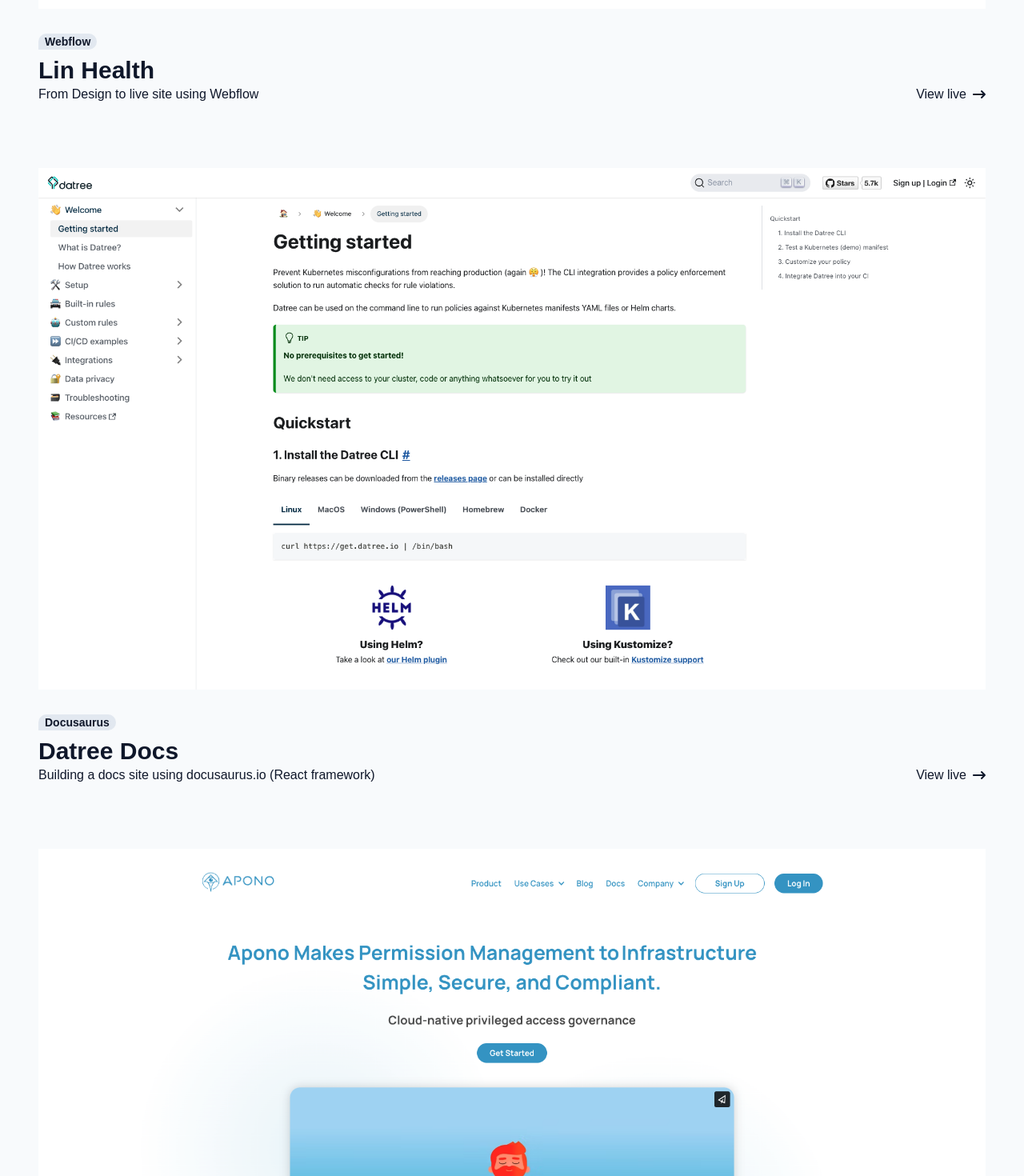
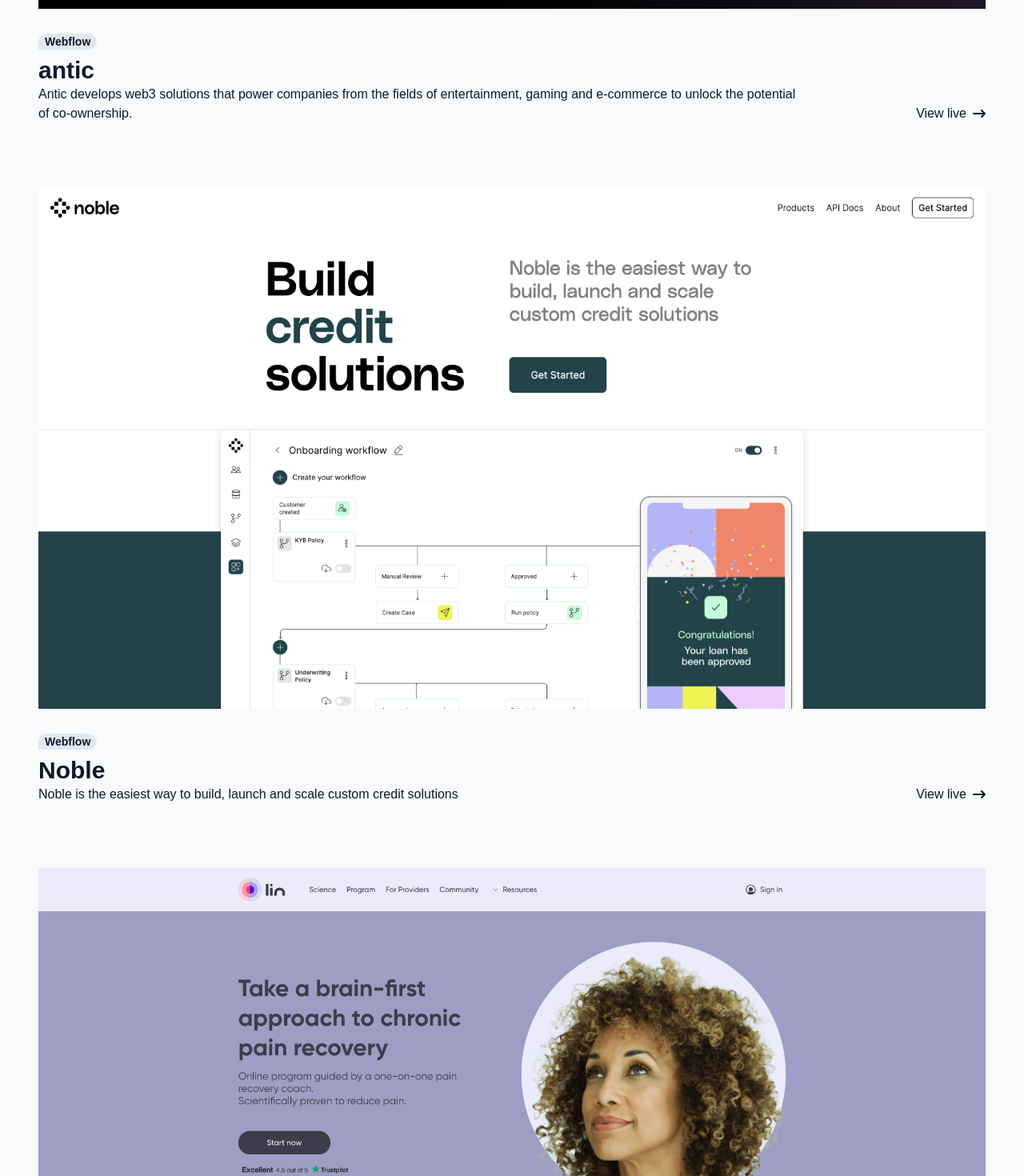
Before and after one commit to harelpanker/type-portfolio, a Next.js app: page /projects in a window 1280 px wide. Shown: the part 2300-3770 px from the top of the page at 80% size. Built offline with nearby package versions, Linux system fonts and the light colour scheme; a web font is replaced by a local one.

Commit message:
adding 2 projects

```diff
--- a/components/projects/ProjectsList.js
+++ b/components/projects/ProjectsList.js
@@ -4,28 +4,28 @@
 
 const ProjectsList = ({ projectsArray }) => {
   return (
-    <ul className='mt-10 lg:mt-28 flex flex-col gap-20'>
+    <ul className="mt-10 lg:mt-28 flex flex-col gap-20">
       {projectsArray.map((project) => (
         <li key={project.id}>
-          <Image src={project.src} alt={project.title} placeholder='blur' />
-          <div className='flex gap-4 mt-6 flex-col lg:flex-row justify-between items-start lg:items-end'>
-            <div className='flex flex-col items-start'>
-              <div className='font-semibold text-sm px-2 mb-2 rounded-full rounded-bl-none bg-slate-200'>
+          <Image src={project.src} alt={project.title} placeholder="blur" />
+          <div className="flex gap-4 mt-6 flex-col lg:flex-row justify-between items-start lg:items-end">
+            <div className="flex flex-col items-start lg:max-w-[80%]">
+              <div className="font-semibold text-sm px-2 mb-2 rounded-full rounded-bl-none bg-slate-200">
                 {project.tag}
               </div>
-              <h3 className='text-xl lg:text-3xl font-bold'>{project.title}</h3>
-              <p className='text-sm lg:text-base'>
+              <h3 className="text-xl lg:text-3xl font-bold">{project.title}</h3>
+              <p className="text-sm lg:text-base">
                 {project.short_description}
               </p>
             </div>
             <a
-              target='_blank'
-              rel='noopener noreferrer'
+              target="_blank"
+              rel="noopener noreferrer"
               href={project.href}
-              className='group text-slate-900 font-medium cursor-pointer flex items-center gap-2'>
+              className="group text-slate-900 whitespace-pre font-medium cursor-pointer flex items-center gap-2">
               <span>View live</span>
               <FontAwesomeIcon
-                className='group-hover:translate-x-2 transition duration-300 ease-in-out'
+                className="group-hover:translate-x-2 transition duration-300 ease-in-out"
                 icon={faArrowRightLong}
               />
             </a>
--- a/public/data/projects.js
+++ b/public/data/projects.js
@@ -3,7 +3,7 @@
 import imageLin from '/public/images/projects/lin.png';
 import imageDatreeDocs from '/public/images/projects/datree-docs.png';
 import imagePermit from '/public/images/projects/permit.png';
-import imageApono from '/public/images/projects/apono.png';
+// import imageApono from '/public/images/projects/apono.png';
 import imageDatree from '/public/images/projects/datree.png';
 import imageEverAfter from '/public/images/projects/everafter.png';
 import imageFarmacy from '/public/images/projects/farmacy.png';
@@ -18,6 +18,8 @@
 import imageValidify from '/public/images/projects/validify.png';
 import imageVoom from '/public/images/projects/voom.png';
 import imageYonivers from '/public/images/projects/yonivers.png';
+import imageNoble from '/public/images/projects/noble.png';
+import imageAntic from '/public/images/projects/antic.png';
 
 export const projectsData = [
   {
@@ -32,12 +34,34 @@
   },
   {
     id: uuid(),
+    src: imageAntic,
+    title: 'antic',
+    tag: 'Webflow',
+    short_description:
+      'Antic develops web3 solutions that power companies from the fields of entertainment, gaming and e-commerce to unlock the potential of co-ownership.',
+    href: 'https://www.antic.xyz/',
+    isFeatured: true,
+    type: 'webflow',
+  },
+  {
+    id: uuid(),
+    src: imageNoble,
+    title: 'Noble',
+    tag: 'Webflow',
+    short_description:
+      'Noble is the easiest way to build, launch and scale custom credit solutions',
+    href: 'https://www.benoble.io/',
+    isFeatured: false,
+    type: 'webflow',
+  },
+  {
+    id: uuid(),
     src: imageLin,
     title: 'Lin Health',
     tag: 'Webflow',
     short_description: 'From Design to live site using Webflow',
     href: 'https://www.lin.health/',
-    isFeatured: true,
+    isFeatured: false,
     type: 'webflow',
   },
   {
@@ -51,16 +75,16 @@
     isFeatured: true,
     type: 'code',
   },
-  {
-    id: uuid(),
-    src: imageApono,
-    title: 'Apono.io',
-    tag: 'Webflow',
-    short_description: 'Simplifying Permissions and Access Management',
-    href: 'https://www.apono.io/',
-    isFeatured: false,
-    type: 'webflow',
-  },
+  // {
+  //   id: uuid(),
+  //   src: imageApono,
+  //   title: 'Apono.io',
+  //   tag: 'Webflow',
+  //   short_description: 'Simplifying Permissions and Access Management',
+  //   href: 'https://www.apono.io/',
+  //   isFeatured: false,
+  //   type: 'webflow',
+  // },
   {
     id: uuid(),
     src: imageDatree,
```
Also changed, not shown: public/images/projects/antic.png (added), public/images/projects/noble.png (added).
